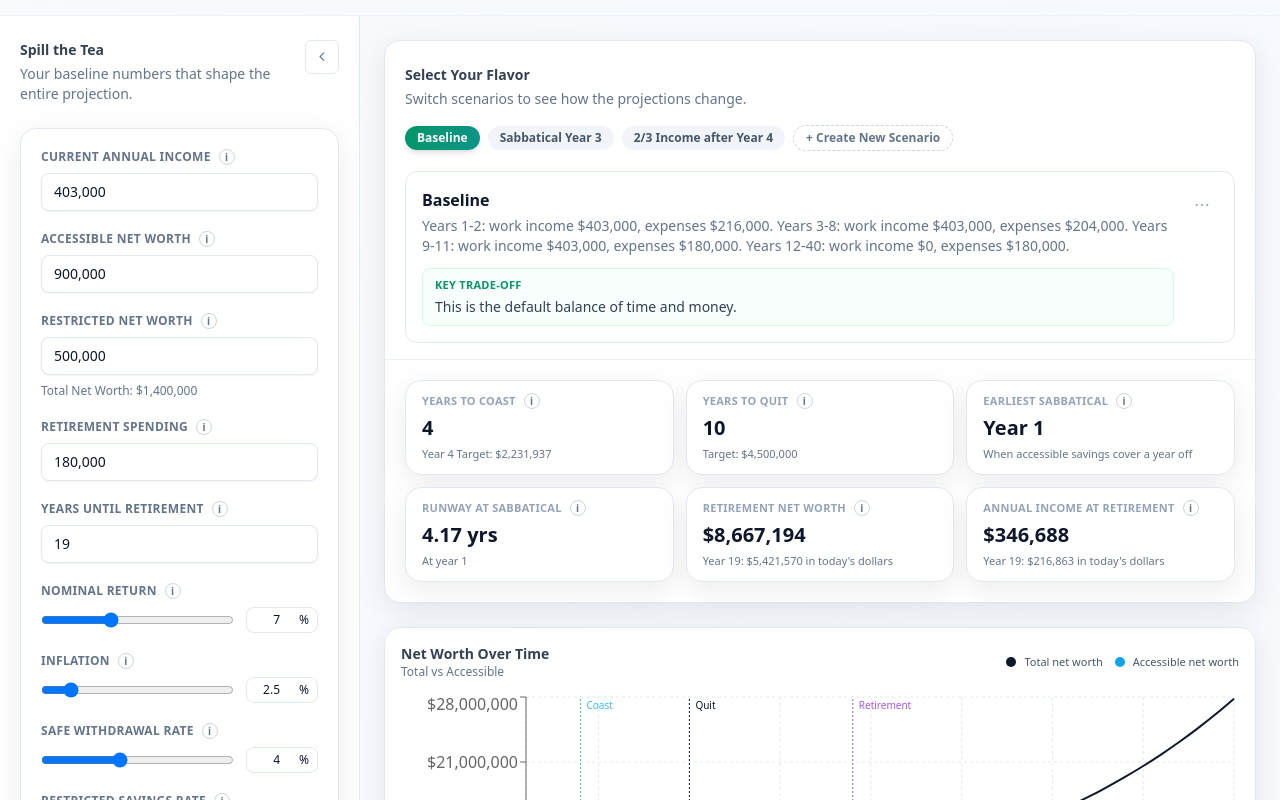
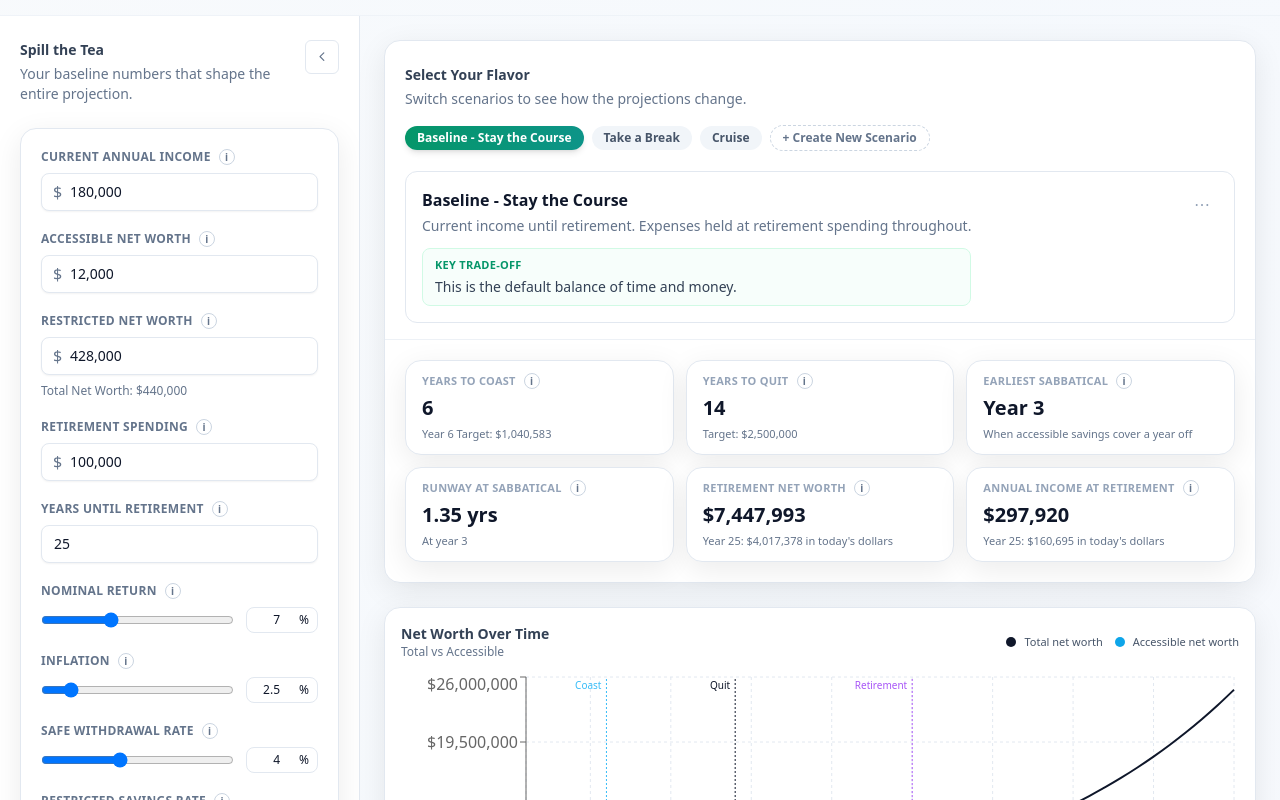
Before and after one commit to ashlynbaum/when-can-i-quit-my-job, a Next.js app: page / in a window 1280 px wide. Shown: the part 620-1420 px from the top of the page. Built offline with nearby package versions, Linux system fonts and the light colour scheme.

Commit message:
Update defaults and sidebar currency inputs.

```diff
--- a/app/page.tsx
+++ b/app/page.tsx
@@ -163,12 +163,50 @@ const buildDefaultScenarios = (inputs: GlobalInputs): Scenario[] => {
   const clampedGapYear = Math.min(inputs.projectionYears, gapYear);
 
   return scaledDefaults.map((scenario) => {
-    if (scenario.id !== "sabbatical") return scenario;
-    return {
-      ...scenario,
-      description: `Take year ${clampedGapYear} off, then return to your prior income afterward.`,
-      segments: buildGapYearSegments(baseline.segments, clampedGapYear)
-    };
+    if (scenario.id === "sabbatical") {
+      return {
+        ...scenario,
+        description: `Take year ${clampedGapYear} off, then return to your prior income afterward.`,
+        segments: buildGapYearSegments(baseline.segments, clampedGapYear)
+      };
+    }
+
+    if (scenario.id === "two-thirds") {
+      const cruiseStartYear = Math.min(inputs.projectionYears, coastYear + 1);
+      const fullTimeIncome = baseline.segments[0]?.annualWorkIncome ?? inputs.currentYearIncome;
+      const partTimeIncome = Math.round(fullTimeIncome * 0.67);
+      const expenses = inputs.retirementSpending;
+
+      return {
+        ...scenario,
+        description: `Drop to part-time income after year ${coastYear}, maintaining steady expenses.`,
+        segments: [
+          {
+            id: createId(),
+            startYear: 1,
+            endYear: coastYear,
+            annualWorkIncome: fullTimeIncome,
+            annualExpenses: expenses
+          },
+          {
+            id: createId(),
+            startYear: cruiseStartYear,
+            endYear: inputs.yearsUntilRetirement,
+            annualWorkIncome: partTimeIncome,
+            annualExpenses: expenses
+          },
+          {
+            id: createId(),
+            startYear: inputs.yearsUntilRetirement + 1,
+            endYear: inputs.projectionYears,
+            annualWorkIncome: 0,
+            annualExpenses: expenses
+          }
+        ]
+      };
+    }
+
+    return scenario;
   });
 };
 
@@ -227,7 +265,23 @@ export default function HomePage() {
 
   useEffect(() => {
     const prevInputs = prevInputsRef.current;
-    if (prevInputs.retirementSpending === inputs.retirementSpending) return;
+
+    // Check if any relevant input has changed
+    const hasChanged =
+      prevInputs.retirementSpending !== inputs.retirementSpending ||
+      prevInputs.currentYearIncome !== inputs.currentYearIncome ||
+      prevInputs.yearsUntilRetirement !== inputs.yearsUntilRetirement ||
+      prevInputs.projectionYears !== inputs.projectionYears ||
+      prevInputs.startingTotalNW !== inputs.startingTotalNW ||
+      prevInputs.startingAccessibleNW !== inputs.startingAccessibleNW ||
+      prevInputs.nominalReturn !== inputs.nominalReturn ||
+      prevInputs.inflation !== inputs.inflation ||
+      prevInputs.fees !== inputs.fees ||
+      prevInputs.safeWithdrawalRate !== inputs.safeWithdrawalRate ||
+      prevInputs.restrictedSavingsRate !== inputs.restrictedSavingsRate;
+
+    if (!hasChanged) return;
+
     const prevDefaults = buildDefaultScenarios(prevInputs);
     const nextDefaults = buildDefaultScenarios(inputs);
     setScenarios((prev) =>
@@ -239,23 +293,19 @@ export default function HomePage() {
         return { ...scenario, segments: nextDefault.segments, description: nextDefault.description };
       })
     );
-  }, [inputs.retirementSpending]);
-
-  useEffect(() => {
-    const prevInputs = prevInputsRef.current;
-    if (prevInputs.currentYearIncome === inputs.currentYearIncome) return;
-    const prevDefaults = buildDefaultScenarios(prevInputs);
-    const nextDefaults = buildDefaultScenarios(inputs);
-    setScenarios((prev) =>
-      prev.map((scenario) => {
-        const prevDefault = prevDefaults.find((candidate) => candidate.id === scenario.id);
-        const nextDefault = nextDefaults.find((candidate) => candidate.id === scenario.id);
-        if (!prevDefault || !nextDefault) return scenario;
-        if (!segmentsMatch(scenario.segments, prevDefault.segments)) return scenario;
-        return { ...scenario, segments: nextDefault.segments, description: nextDefault.description };
-      })
-    );
-  }, [inputs.currentYearIncome]);
+  }, [
+    inputs.retirementSpending,
+    inputs.currentYearIncome,
+    inputs.yearsUntilRetirement,
+    inputs.projectionYears,
+    inputs.startingTotalNW,
+    inputs.startingAccessibleNW,
+    inputs.nominalReturn,
+    inputs.inflation,
+    inputs.fees,
+    inputs.safeWithdrawalRate,
+    inputs.restrictedSavingsRate
+  ]);
 
   useEffect(() => {
     prevInputsRef.current = inputs;
--- a/components/Charts.tsx
+++ b/components/Charts.tsx
@@ -26,16 +26,12 @@ type ChartsProps = {
 };
 
 const tooltipFormatter = (value: number) => formatCurrency(value);
-const renderTopRightLabel =
-  (value: string, fill: string, fontSize = 10) =>
-  ({ viewBox }: { viewBox?: { x?: number; y?: number } }) => {
-    if (!viewBox || typeof viewBox.x !== "number" || typeof viewBox.y !== "number") return null;
-    return (
-      <text x={viewBox.x + 6} y={viewBox.y + 12} fill={fill} fontSize={fontSize} textAnchor="start">
-        {value}
-      </text>
-    );
-  };
+const buildTopRightLabel = (value: string, fill: string, fontSize = 10) => ({
+  value,
+  position: "insideTopRight" as const,
+  fill,
+  fontSize
+});
 
 export function Charts({ rows, inputs, kpis, targetNumber }: ChartsProps) {
   const netWorthRows = useMemo(
@@ -129,7 +125,7 @@ export function Charts({ rows, inputs, kpis, targetNumber }: ChartsProps) {
                 x={kpis.yearsToCoast}
                 stroke="#38bdf8"
                 strokeDasharray="2 2"
-                label={renderTopRightLabel("Coast", "#38bdf8")}
+                label={buildTopRightLabel("Coast", "#38bdf8")}
               />
             )}
             {kpis.yearsToEnough && (
@@ -137,14 +133,14 @@ export function Charts({ rows, inputs, kpis, targetNumber }: ChartsProps) {
                 x={kpis.yearsToEnough}
                 stroke="#0f172a"
                 strokeDasharray="2 2"
-                label={renderTopRightLabel("Quit", "#0f172a")}
+                label={buildTopRightLabel("Quit", "#0f172a")}
               />
             )}
             <ReferenceLine
               x={retirementYear}
               stroke="#a855f7"
               strokeDasharray="2 2"
-              label={renderTopRightLabel("Retirement", "#a855f7")}
+              label={buildTopRightLabel("Retirement", "#a855f7")}
             />
             {bridgeGapStart && (
               <ReferenceLine
--- a/components/Sidebar.tsx
+++ b/components/Sidebar.tsx
@@ -2,6 +2,7 @@
 
 import { PercentInput } from "./PercentInput";
 import { NumberInput } from "./NumberInput";
+import { CurrencyInput } from "./CurrencyInput";
 import { InfoTooltip } from "./InfoTooltip";
 import type { GlobalInputs } from "@/lib/model";
 
@@ -20,6 +21,8 @@ export function Sidebar({
   onUpdateInputs,
   onReset
 }: SidebarProps) {
+  const restrictedNetWorth = inputs.startingTotalNW - inputs.startingAccessibleNW;
+
   return (
     <aside
       className="flex h-full flex-col gap-6 overflow-x-hidden overflow-y-auto border-r border-slate-200 bg-white px-5 py-6"
@@ -60,10 +63,9 @@ export function Sidebar({
               <span>Current Annual Income</span>
               <InfoTooltip text="Your current yearly take-home income (after taxes), before any changes." />
             </label>
-            <NumberInput
+            <CurrencyInput
               className="input"
               value={inputs.currentYearIncome}
-              step={10000}
               onChange={(value) => onUpdateInputs({ ...inputs, currentYearIncome: value })}
             />
           </div>
@@ -73,11 +75,16 @@ export function Sidebar({
               <span>Accessible Net Worth</span>
               <InfoTooltip text="Assets you can use before retirement, like cash, stocks, bonds, and crypto (excluding restricted accounts)." />
             </label>
-            <NumberInput
+            <CurrencyInput
               className="input"
               value={inputs.startingAccessibleNW}
-              step={10000}
-              onChange={(value) => onUpdateInputs({ ...inputs, startingAccessibleNW: value })}
+              onChange={(value) =>
+                onUpdateInputs({
+                  ...inputs,
+                  startingAccessibleNW: value,
+                  startingTotalNW: value + restrictedNetWorth
+                })
+              }
             />
           </div>
 
@@ -86,10 +93,9 @@ export function Sidebar({
               <span>Restricted Net Worth</span>
               <InfoTooltip text="Assets locked until retirement, like 401(k), IRA, and home equity." />
             </label>
-            <NumberInput
+            <CurrencyInput
               className="input"
-              value={inputs.startingTotalNW - inputs.startingAccessibleNW}
-              step={10000}
+              value={restrictedNetWorth}
               onChange={(value) => onUpdateInputs({
                 ...inputs,
                 startingTotalNW: inputs.startingAccessibleNW + value
@@ -105,10 +111,9 @@ export function Sidebar({
               <span>Retirement Spending</span>
               <InfoTooltip text="Enter this in today's dollars; inflation is handled via the real return used in the retirement calculations." />
             </label>
-            <NumberInput
+            <CurrencyInput
               className="input"
               value={inputs.retirementSpending}
-              step={10000}
               onChange={(value) => onUpdateInputs({ ...inputs, retirementSpending: value })}
             />
           </div>
--- a/lib/defaults.ts
+++ b/lib/defaults.ts
@@ -1,129 +1,101 @@
 import type { GlobalInputs, Scenario } from "./model";
 
 export const defaultInputs: GlobalInputs = {
-  projectionYears: 40,
-  yearsUntilRetirement: 19,
-  startingTotalNW: 1_400_000,
-  startingAccessibleNW: 900_000,
+  projectionYears: 45,
+  yearsUntilRetirement: 25,
+  startingTotalNW: 440_000,
+  startingAccessibleNW: 12_000,
   nominalReturn: 0.07,
   inflation: 0.025,
   fees: 0.0002,
   safeWithdrawalRate: 0.04,
-  retirementSpending: 180_000,
-  restrictedSavingsRate: 0.1,
-  currentYearIncome: 403_000
+  retirementSpending: 100_000,
+  restrictedSavingsRate: 0.12,
+  currentYearIncome: 180_000
 };
 
 export const defaultScenarios: Scenario[] = [
   {
     id: "baseline",
-    name: "Baseline",
-    description: "Years 1-2: work income $403,000, expenses $216,000. Years 3-8: work income $403,000, expenses $204,000. Years 9-11: work income $403,000, expenses $180,000. Years 12-40: work income $0, expenses $180,000.",
+    name: "Baseline - Stay the Course",
+    description: "Current income until retirement. Expenses held at retirement spending throughout.",
     segments: [
       {
         id: "baseline-1",
         startYear: 1,
-        endYear: 2,
-        annualWorkIncome: 403_000,
-        annualExpenses: 216_000
+        endYear: 25,
+        annualWorkIncome: 180_000,
+        annualExpenses: 100_000
       },
       {
         id: "baseline-2",
-        startYear: 3,
-        endYear: 8,
-        annualWorkIncome: 403_000,
-        annualExpenses: 204_000
-      },
-      {
-        id: "baseline-3",
-        startYear: 9,
-        endYear: 11,
-        annualWorkIncome: 403_000,
-        annualExpenses: 180_000
-      },
-      {
-        id: "baseline-4",
-        startYear: 12,
-        endYear: 40,
+        startYear: 26,
+        endYear: 45,
         annualWorkIncome: 0,
-        annualExpenses: 180_000
+        annualExpenses: 100_000
       }
     ]
   },
   {
     id: "sabbatical",
-    name: "Sabbatical Year 3",
+    name: "Take a Break",
     description: "Take year 3 off, then return to your prior income afterward.",
     segments: [
       {
         id: "sabbatical-1",
         startYear: 1,
         endYear: 2,
-        annualWorkIncome: 403_000,
-        annualExpenses: 216_000
+        annualWorkIncome: 180_000,
+        annualExpenses: 100_000
       },
       {
         id: "sabbatical-2",
         startYear: 3,
         endYear: 3,
         annualWorkIncome: 0,
-        annualExpenses: 180_000
+        annualExpenses: 100_000
       },
       {
         id: "sabbatical-3",
         startYear: 4,
-        endYear: 8,
-        annualWorkIncome: 403_000,
-        annualExpenses: 204_000
+        endYear: 25,
+        annualWorkIncome: 180_000,
+        annualExpenses: 100_000
       },
       {
         id: "sabbatical-4",
-        startYear: 9,
-        endYear: 11,
-        annualWorkIncome: 403_000,
-        annualExpenses: 180_000
-      },
-      {
-        id: "sabbatical-5",
-        startYear: 12,
-        endYear: 40,
+        startYear: 26,
+        endYear: 45,
         annualWorkIncome: 0,
-        annualExpenses: 180_000
+        annualExpenses: 100_000
       }
     ]
   },
   {
     id: "two-thirds",
-    name: "2/3 Income after Year 4",
-    description: "Years 1-2: work income $403,000, expenses $216,000. Years 3-4: work income $403,000, expenses $204,000. Years 5-11: work income $268,667, expenses $204,000. Years 12-40: work income $0, expenses $180,000.",
+    name: "Cruise",
+    description: "Drop to part-time income after year 4, maintaining steady expenses.",
     segments: [
       {
         id: "twothirds-1",
         startYear: 1,
-        endYear: 2,
-        annualWorkIncome: 403_000,
-        annualExpenses: 216_000
+        endYear: 4,
+        annualWorkIncome: 180_000,
+        annualExpenses: 100_000
       },
       {
         id: "twothirds-2",
-        startYear: 3,
-        endYear: 4,
-        annualWorkIncome: 403_000,
-        annualExpenses: 204_000
+        startYear: 5,
+        endYear: 25,
+        annualWorkIncome: 120_000,
+        annualExpenses: 100_000
       },
       {
         id: "twothirds-3",
-        startYear: 5,
-        endYear: 11,
-        annualWorkIncome: 268_667,
-        annualExpenses: 204_000
-      },
-      {
-        id: "twothirds-4",
-        startYear: 12,
-        endYear: 40,
+        startYear: 26,
+        endYear: 45,
         annualWorkIncome: 0,
-        annualExpenses: 180_000
+        annualExpenses: 100_000
       }
     ]
   }
```
